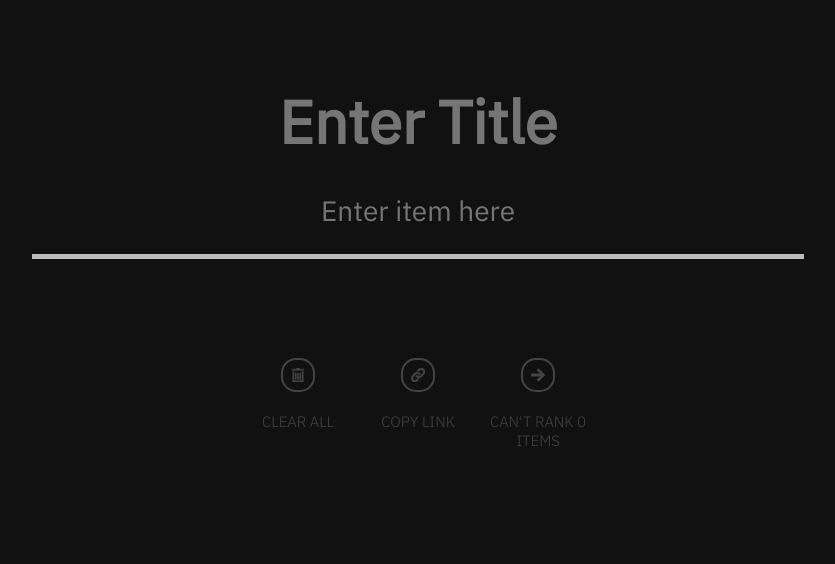
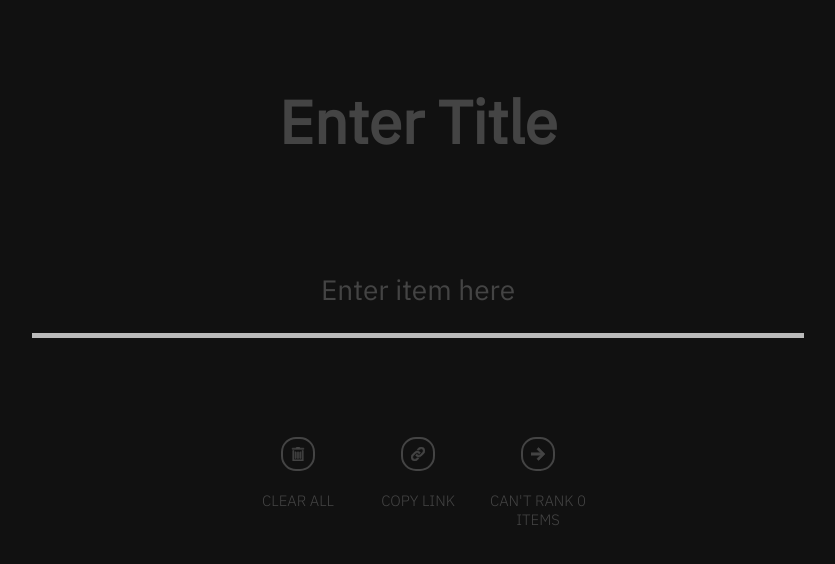
Before and after one commit to shatayu/rankings, a React (Create React App) app: page / in a window 1280 px wide. Shown: the top 564 px of the page, without its empty margins (222-1057 px from the left). Built offline with nearby package versions, Linux system fonts and the light colour scheme.

Commit message:
css fiddling

```diff
--- a/src/Input/Input.module.css
+++ b/src/Input/Input.module.css
@@ -24,6 +24,8 @@
 
     transition-property: color;
     transition-duration: 200ms;
+
+    margin-bottom: 79px;
 }
 
 .textboxAndHelperContainer {
@@ -83,6 +85,26 @@
     transition-duration: 200ms;
 
     overflow: hidden;
+}
+
+::placeholder {
+    color: #444444;
+}
+
+::-webkit-input-placeholder { /* Chrome/Opera/Safari */
+    color: #444444;
+}
+
+::-moz-placeholder { /* Firefox 19+ */
+    color: #444444;
+}
+
+::-ms-input-placeholder { /* IE 10+ */
+    color: #444444;
+}
+
+::-moz-placeholder { /* Firefox 18- */
+    color: #444444;
 }
 
 @media (hover: hover) and (pointer: fine) {
```
